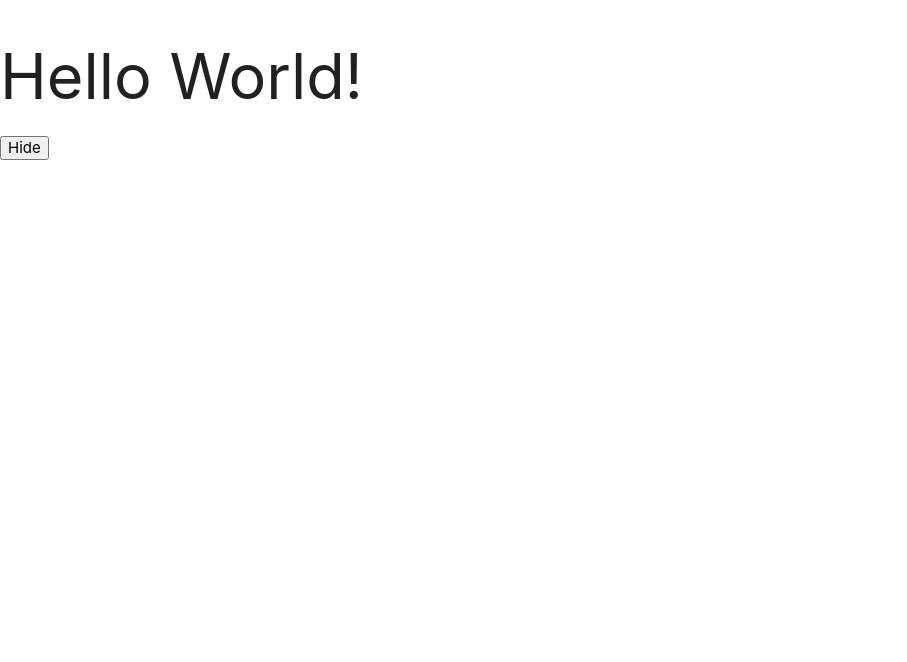
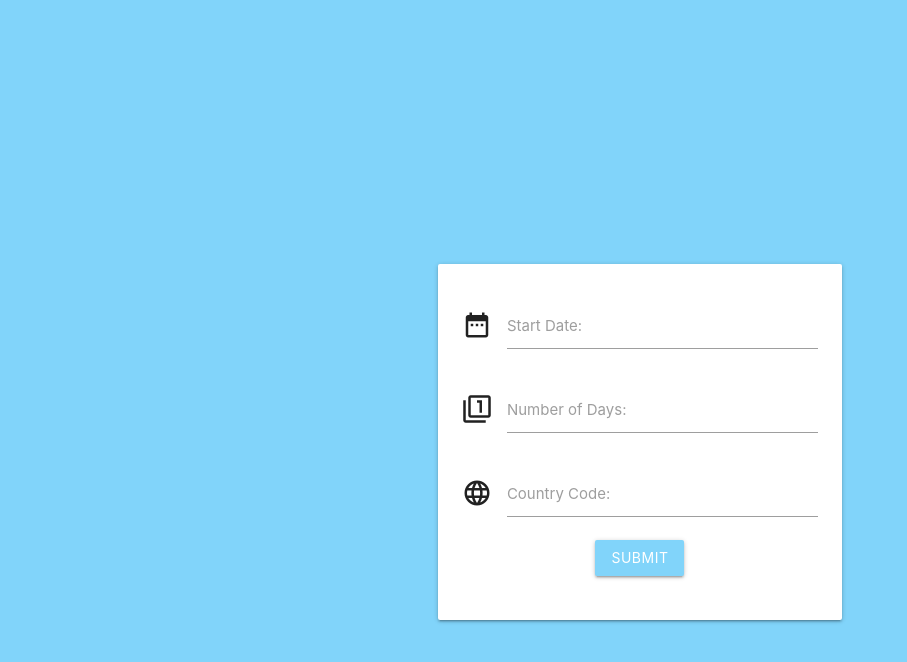
Before and after one commit to joedhernandez95/calendar-app, a plain HTML site: page index.html in a window 1280 px wide. Shown: the whole page, without its empty margins (0-907 px from the left). Drawn offline with Linux system fonts and the light colour scheme.

Commit message:
form design ready

```diff
--- a/index.html
+++ b/index.html
@@ -10,13 +10,47 @@
       <meta name="viewport" content="width=device-width, initial-scale=1.0"/>
     </head>
 
-    <body>
-      <h1 class="title">Hello World!</h1>
-      <button class="hide-text">Hide</button>
+    <body class="light-blue lighten-3">
+        <div class="row">
+          <div class="col s4 push-s4" style="margin-top: 20%;">
+            <div class="card-panel white">
+              <div class="row">
+                <div class="input-field col s12">
+                  <i class="material-icons prefix">date_range</i>
+                  <input id="start_date" type="text">
+                  <label for="start_date">Start Date: </label>
+                </div>
+                <div class="input-field col s12">
+                  <i class="material-icons prefix">filter_1</i>
+                  <input id="number_of_days" type="text">
+                  <label for="number_of_days">Number of Days: </label>
+                </div>
+                <div class="input-field col s12">
+                  <i class="material-icons prefix">language</i>
+                  <input id="country" type="text">
+                  <label for="country">Country Code: </label>
+                </div>
+                <div class="col s12 center">
+                  <a class="waves-effect waves-light btn light-blue lighten-3 submit">Submit</a>
+                </div>
+              </div>
+            </div>
+          </div>
+        </div>
+
+
+
+
       <!--JavaScript at end of body for optimized loading-->
       <script type="text/javascript" src="js/materialize.min.js"></script>
       <script type="text/javascript" src="js/jquery-3.3.1.min.js"></script>
+      <script type="text/javascript" src="js/index.js"></script>
       <script>
+        var date = $(".start_date").val()
+
       </script>
+
+
+
     </body>
   </html>
--- /dev/null
+++ b/js/index.js
@@ -0,0 +1,4 @@
+$(document).ready(function() {
+
+
+});
```
